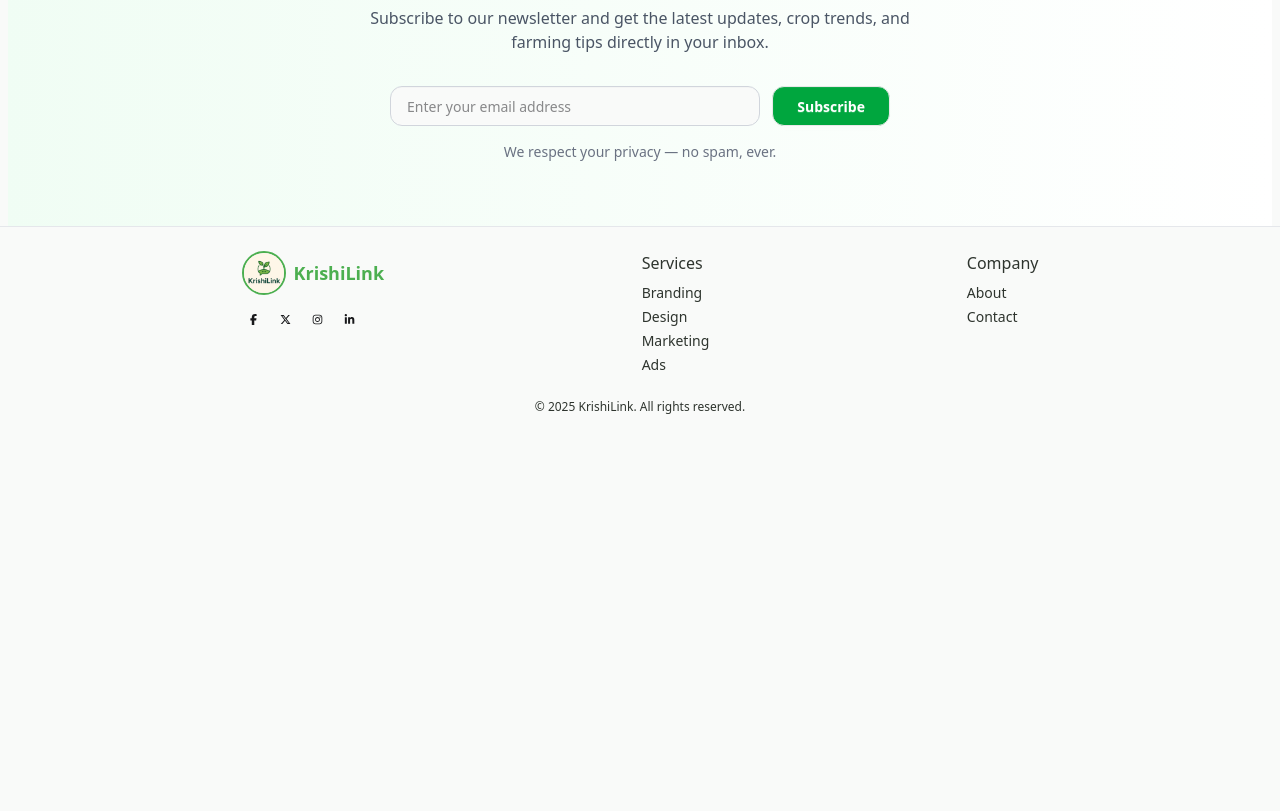
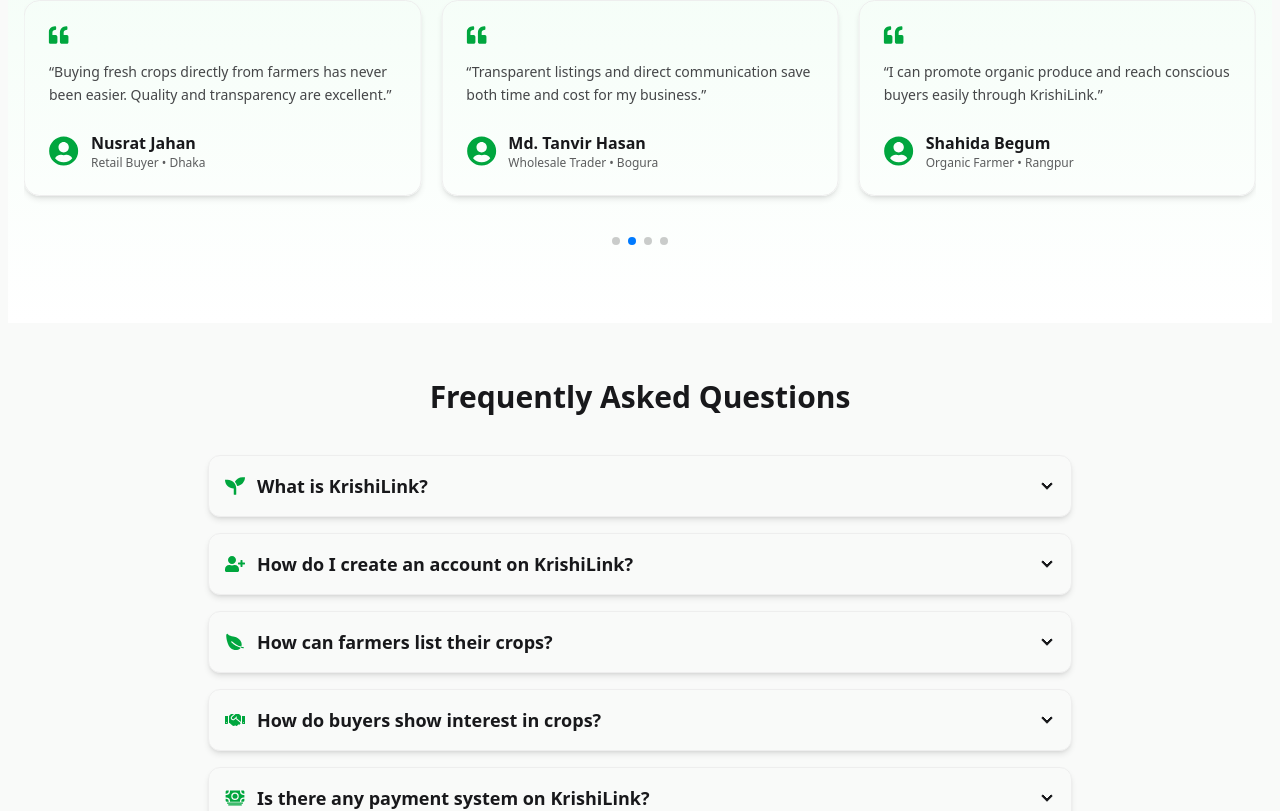
Before and after one commit to Adi-ops16/Krishi-Link-client, a React (Vite) app: page / in a window 1280 px wide. Shown: the part 3192-4003 px from the top of the page. Before the commit the page ends 3631 px from the top, so only its background shows below. Built offline with nearby package versions, Linux system fonts and the light colour scheme; no server answers.

Commit message:
added few sections on homepage

```diff
--- a/src/Components/Blogs.jsx
+++ b/src/Components/Blogs.jsx
@@ -9,6 +9,7 @@
             title: "The Future of Organic Farming",
             desc: "Discover how sustainable organic farming practices are revolutionizing Bangladesh’s agriculture sector and increasing long-term productivity.",
             aos: "fade-up",
+            link: "https://www.ceatspecialty.com/gb/blog/technology/whats-the-outlook-for-organic-farming-in-the-future"
         },
         {
             id: 2,
@@ -16,6 +17,7 @@
             title: "Modern Tools Empowering Farmers",
             desc: "From smart irrigation to soil monitoring — explore how technology is changing the way farmers grow and manage crops efficiently.",
             aos: "fade-up",
+            link:"https://timesofagriculture.in/modern-agricultural-tools/"
         },
         {
             id: 3,
@@ -23,6 +25,7 @@
             title: "Efficient Water Management Techniques",
             desc: "Learn practical ways to save water and improve irrigation systems for healthier crops and a greener environment.",
             aos: "fade-up",
+            link:"https://regenx.ag/blog/agricultural-water-management/"
         },
     ];
 
@@ -59,7 +62,7 @@
                                 </h3>
                                 <p className="text-gray-600 text-sm mb-4">{post.desc}</p>
                                 <a
-                                    href="#"
+                                    href={post.link}
                                     className="text-green-600 font-medium hover:text-green-700 transition"
                                 >
                                     Read More →
--- /dev/null
+++ b/src/Components/FAQ.jsx
@@ -0,0 +1,70 @@
+import React from "react";
+import { FaSeedling, FaUserPlus, FaHandshake } from "react-icons/fa";
+import { IoLeaf, IoCash, IoShieldCheckmark, IoHelpCircle } from "react-icons/io5";
+
+const FAQ = () => {
+    const FAQS = [
+        {
+            question: "What is KrishiLink?",
+            icon: <FaSeedling className="w-5 h-5 text-green-600" />,
+            answer: `KrishiLink is a digital agriculture platform that connects farmers, buyers, and traders directly, enabling fair pricing, transparency, and sustainable farming practices.`
+        },
+        {
+            question: "How do I create an account on KrishiLink?",
+            icon: <FaUserPlus className="w-5 h-5 text-green-600" />,
+            answer: `Click on the "Register" button from the navigation bar, choose your role, and complete the sign-up process using valid credentials.`
+        },
+        {
+            question: "How can farmers list their crops?",
+            icon: <IoLeaf className="w-5 h-5 text-green-600" />,
+            answer: `After logging in, farmers can go to the "Add Crop" section, provide crop details, pricing, quantity, and location, then submit for listing.`
+        },
+        {
+            question: "How do buyers show interest in crops?",
+            icon: <FaHandshake className="w-5 h-5 text-green-600" />,
+            answer: `Buyers can browse available crops and submit an interest request directly from the crop details page to connect with the farmer.`
+        },
+        {
+            question: "Is there any payment system on KrishiLink?",
+            icon: <IoCash className="w-5 h-5 text-green-600" />,
+            answer: `Currently, KrishiLink focuses on connecting farmers and buyers. Pricing and transactions are handled mutually between both parties.`
+        },
+        {
+            question: "Is my personal information secure?",
+            icon: <IoShieldCheckmark className="w-5 h-5 text-green-600" />,
+            answer: `Yes. KrishiLink uses secure authentication and protects user data using modern security practices. Sensitive information is never shared.`
+        },
+        {
+            question: "Who can use KrishiLink?",
+            icon: <IoHelpCircle className="w-5 h-5 text-green-600" />,
+            answer: `KrishiLink is open to farmers, traders, wholesalers, and consumers who want direct access to fresh, locally sourced agricultural products.`
+        }
+    ];
+
+    return (
+        <section className="w-full max-w-4xl mx-auto px-4 py-14">
+            <h2 className="text-3xl font-bold text-center mb-10">
+                Frequently Asked Questions
+            </h2>
+
+            <div data-aos="fade-up" className="space-y-4">
+                {FAQS.map((faq, index) => (
+                    <details
+                        key={index}
+                        className="collapse collapse-arrow bg-base-100 border border-base-300 shadow-md rounded-xl"
+                    >
+                        <summary className="collapse-title flex items-center gap-3 text-lg font-semibold">
+                            {faq.icon}
+                            {faq.question}
+                        </summary>
+                        <div className="collapse-content text-sm text-base-content/80 leading-relaxed">
+                            {faq.answer}
+                        </div>
+                    </details>
+                ))}
+            </div>
+        </section>
+    );
+};
+
+export default FAQ;
--- a/src/Components/Footer.jsx
+++ b/src/Components/Footer.jsx
@@ -27,13 +27,13 @@
                         </div>
 
                         <div className="flex gap-2">
-                            <a className="btn btn-circle btn-xs btn-ghost hover:bg-primary hover:text-white">
+                            <a href='https://www.facebook.com/spiegel.spike.854114' className="btn btn-circle btn-xs btn-ghost hover:bg-primary hover:text-white">
                                 <FaFacebookF />
                             </a>
-                            <a className="btn btn-circle btn-xs btn-ghost hover:bg-primary hover:text-white">
+                            <a href='https://x.com/AbdulHasib95581' className="btn btn-circle btn-xs btn-ghost hover:bg-primary hover:text-white">
                                 <FaXTwitter />
                             </a>
-                            <a className="btn btn-circle btn-xs btn-ghost hover:bg-primary hover:text-white">
+                            <a href='https://www.instagram.com/_astro.philee_/' className="btn btn-circle btn-xs btn-ghost hover:bg-primary hover:text-white">
                                 <FaInstagram />
                             </a>
                             <a className="btn btn-circle btn-xs btn-ghost hover:bg-primary hover:text-white">
--- a/src/Components/Navbar.jsx
+++ b/src/Components/Navbar.jsx
@@ -6,6 +6,8 @@
 import Swal from 'sweetalert2';
 import { MdOutlinePostAdd } from 'react-icons/md';
 import { LuLayoutDashboard } from 'react-icons/lu';
+import { GrDocumentText } from 'react-icons/gr';
+import { GoHeartFill } from 'react-icons/go';
 
 const Navbar = () => {
     const { logout, user, setUser } = useAuthContext();
@@ -31,6 +33,8 @@
                 user &&
                 <>
                     <li><NavLink to="/add-crop"><MdOutlinePostAdd />Add Crop</NavLink></li>
+                    <li><NavLink to="/my-interest"><GoHeartFill />My Interest</NavLink></li>
+                    <li><NavLink to="/my-post"><GrDocumentText />My Post</NavLink></li>
                 </>
             }
             <li><NavLink to="/dashboard"><LuLayoutDashboard /> Dashboard</NavLink></li>
--- /dev/null
+++ b/src/Components/Testimonials.jsx
@@ -0,0 +1,107 @@
+import React from "react";
+import { FaQuoteLeft, FaUserCircle } from "react-icons/fa";
+import { Swiper, SwiperSlide } from "swiper/react";
+import { Autoplay, Pagination } from "swiper/modules";
+
+import "swiper/css";
+import "swiper/css/pagination";
+
+const Testimonials = () => {
+    const testimonials = [
+        {
+            name: "Abdul Karim",
+            role: "Farmer • Rajshahi",
+            feedback:
+                "KrishiLink helped me connect directly with buyers without middlemen. I now get fair prices for my crops."
+        },
+        {
+            name: "Nusrat Jahan",
+            role: "Retail Buyer • Dhaka",
+            feedback:
+                "Buying fresh crops directly from farmers has never been easier. Quality and transparency are excellent."
+        },
+        {
+            name: "Md. Tanvir Hasan",
+            role: "Wholesale Trader • Bogura",
+            feedback:
+                "Transparent listings and direct communication save both time and cost for my business."
+        },
+        {
+            name: "Shahida Begum",
+            role: "Organic Farmer • Rangpur",
+            feedback:
+                "I can promote organic produce and reach conscious buyers easily through KrishiLink."
+        },
+        {
+            name: "Imran Hossain",
+            role: "Agro Entrepreneur • Jessore",
+            feedback:
+                "KrishiLink is a powerful bridge between farmers and markets. It has modernized my sourcing workflow."
+        },
+        {
+            name: "Farzana Akter",
+            role: "Consumer • Chattogram",
+            feedback:
+                "Knowing where my food comes from gives me confidence. KrishiLink makes local farming visible."
+        }
+    ];
+
+    return (
+        <section className="w-full px-4 py-16 bg-linear-to-t from-white to-green-50">
+            <div className="max-w-7xl mx-auto">
+                <h2 className="text-3xl font-bold text-center mb-12">
+                    What Our Users Say
+                </h2>
+
+                <Swiper
+                    modules={[Autoplay, Pagination]}
+                    spaceBetween={20}
+                    pagination={{ clickable: true }}
+                    autoplay={{
+                        delay: 4500,
+                        disableOnInteraction: false
+                    }}
+                    breakpoints={{
+                        0: {
+                            slidesPerView: 1
+                        },
+                        640: {
+                            slidesPerView: 1.2
+                        },
+                        768: {
+                            slidesPerView: 2
+                        },
+                        1024: {
+                            slidesPerView: 3
+                        }
+                    }}
+                    data-aos="fade-up"
+                >
+                    {testimonials.map((item, index) => (
+                        <SwiperSlide key={index}>
+                            <div className="h-full w-full border border-base-300 rounded-2xl shadow-md p-6 hover:shadow-lg transition-all duration-300 flex flex-col my-10">
+                                <FaQuoteLeft className="text-green-600 text-xl mb-4" />
+
+                                <p className="text-sm text-base-content/80 leading-relaxed mb-6 grow">
+                                    “{item.feedback}”
+                                </p>
+
+                                <div className="flex items-center gap-3 mt-auto">
+                                    <FaUserCircle className="text-3xl text-green-600" />
+                                    <div>
+                                        <h4 className="font-semibold">{item.name}</h4>
+                                        <p className="text-xs text-base-content/70">
+                                            {item.role}
+                                        </p>
+                                    </div>
+                                </div>
+                            </div>
+                        </SwiperSlide>
+                    ))}
+                </Swiper>
+            </div>
+        </section>
+    );
+};
+
+export default Testimonials;
--- a/src/Pages/Home.jsx
+++ b/src/Pages/Home.jsx
@@ -8,6 +8,8 @@
 import HowItWorks from '../Components/HowItWorks';
 import Blogs from '../Components/Blogs';
 import { useOutletContext } from 'react-router';
+import FAQ from '../Components/FAQ';
+import Testimonials from '../Components/Testimonials';
 
 const Home = () => {
     const {aboutRef} = useOutletContext()
@@ -42,6 +44,12 @@
                 <Blogs></Blogs>
             </div>
 
+            {/* Testimonials */}
+            <Testimonials></Testimonials>
+
+            {/* FAQ */}
+            <FAQ></FAQ>
+
             {/* Newsletter */}
             <Newsletters></Newsletters>
         </div>
--- a/src/Pages/dashboard/DashboardLayout.jsx
+++ b/src/Pages/dashboard/DashboardLayout.jsx
@@ -36,21 +36,18 @@
         </li>
         <li>
             <NavLink to='/dashboard/profile' className="is-drawer-close:tooltip is-drawer-close:tooltip-right bg-primary/10 text-black/70" data-tip="Profile">
-                {/* Home icon */}
                 <CgProfile></CgProfile>
                 <span className="is-drawer-close:hidden">Profile</span>
             </NavLink>
         </li>
         <li>
             <NavLink to="/dashboard/my-post" className="is-drawer-close:tooltip is-drawer-close:tooltip-right bg-primary/10 text-black/70" data-tip="My posts">
-                {/* Home icon */}
                 <GrDocumentText />
                 <span className="is-drawer-close:hidden">My posts</span>
             </NavLink>
         </li>
         <li>
             <NavLink to="/dashboard/my-interest" className="is-drawer-close:tooltip is-drawer-close:tooltip-right bg-primary/10 text-black/70" data-tip="My Interests">
-                {/* Home icon */}
                 <GoHeartFill />
                 <span className="is-drawer-close:hidden">My Interests</span>
             </NavLink>
```
Also changed, not shown: src/Routs/Routs.jsx (+16 -0 lines).
